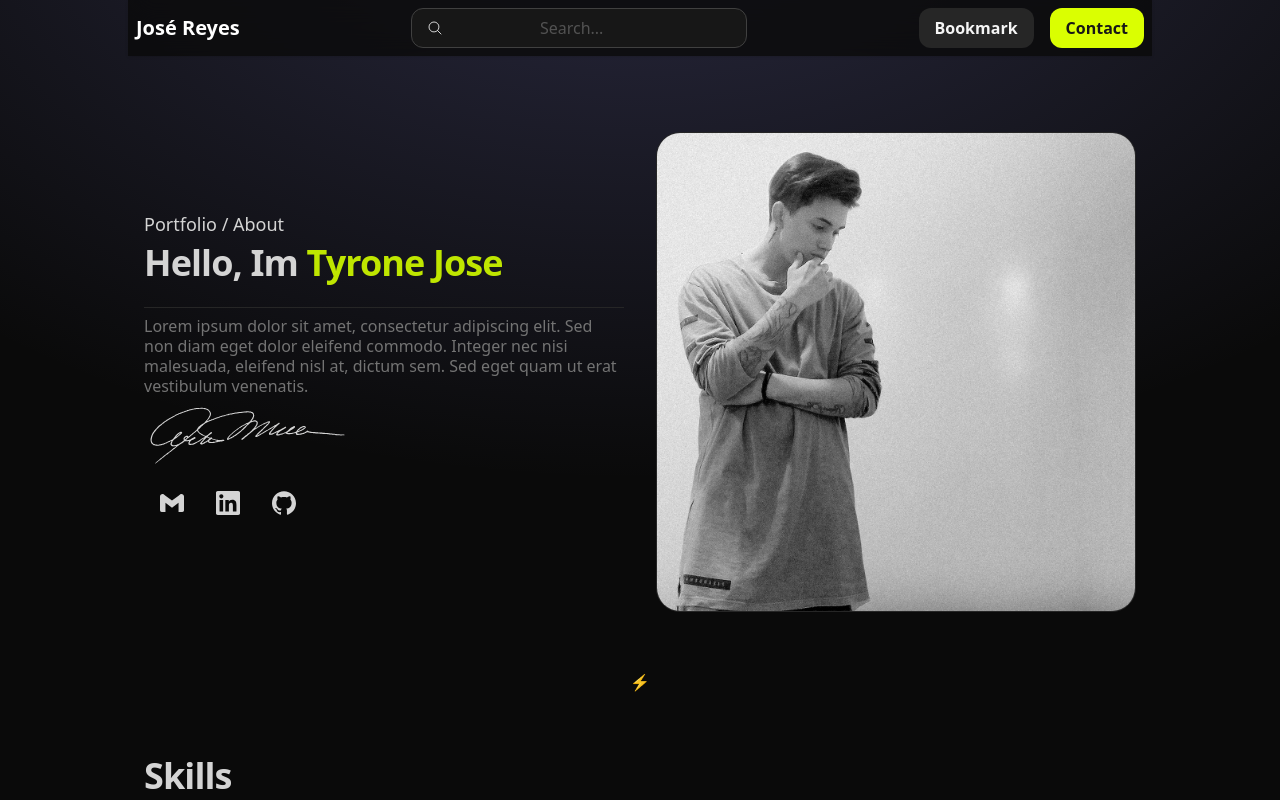
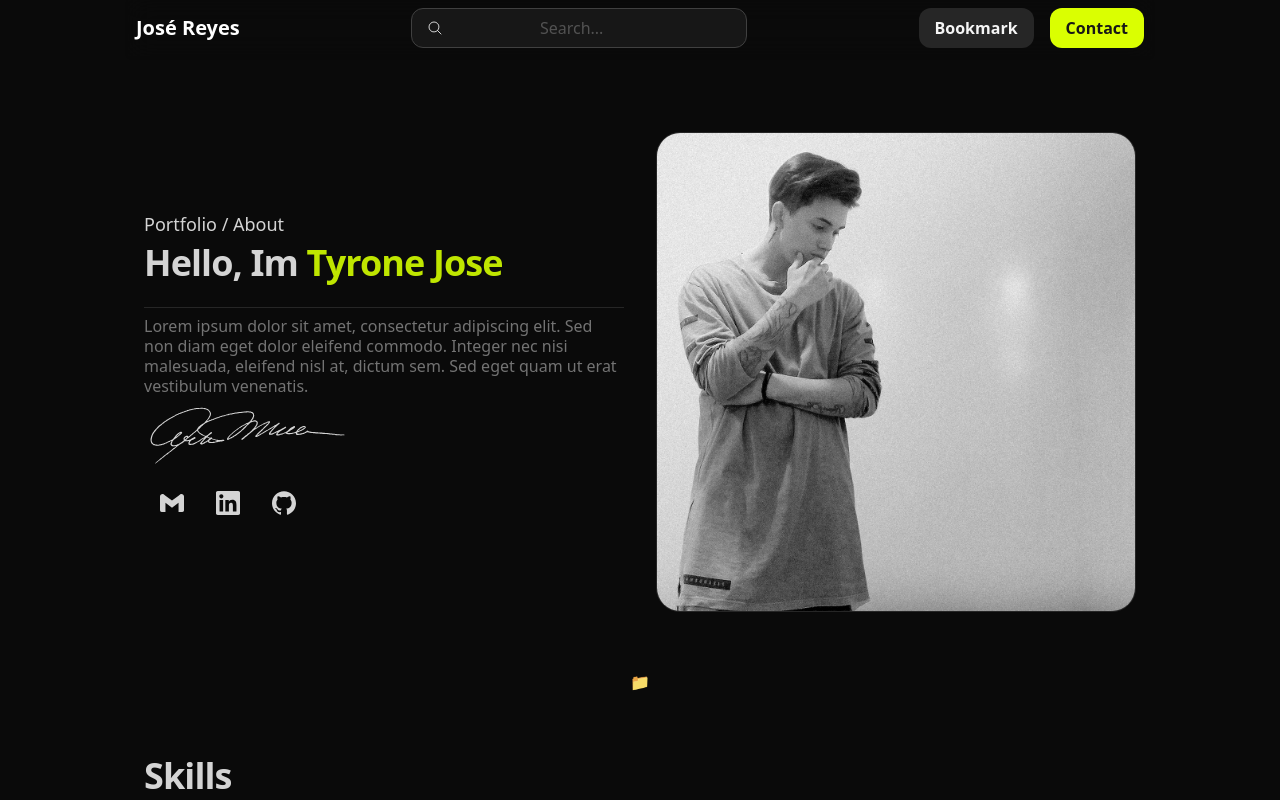
Before and after one commit to tyronejosee/project_portfolio, a React (Vite) app: page / in a window 1280 px wide. Shown: the top 800 px of the page. Built offline with nearby package versions, Linux system fonts and the light colour scheme.

Commit message:
fix: paths

```diff
--- a/src/layouts/Layout.tsx
+++ b/src/layouts/Layout.tsx
@@ -13,7 +13,6 @@ export function Layout({ children }: LayoutProps) {
       <main className="max-w-screen-lg mx-auto space-y-16 flex flex-col min-h-[650px] p-4">
         {children}
       </main>
-      <div className="absolute top-0 z-[-2] h-screen w-screen bg-neutral-950 bg-[radial-gradient(ellipse_80%_80%_at_50%_-20%,rgba(120,119,198,0.3),rgba(255,255,255,0))]"></div>
       {/* <ScrollToTop /> */}
     </>
   );
--- a/src/pages/HomePage.tsx
+++ b/src/pages/HomePage.tsx
@@ -78,7 +78,7 @@ export function HomePage() {
             <img src={profile} alt="Profile" />
           </figure>
         </div>
-        <div className="text-center animate-pulse">⚡</div>
+        <div className="text-center animate-pulse">📁</div>
       </section>
 
       {/* Skills Section */}
--- a/vite.config.ts
+++ b/vite.config.ts
@@ -4,5 +4,6 @@ import react from "@vitejs/plugin-react-swc";
 // https://vitejs.dev/config/
 export default defineConfig({
   plugins: [react()],
-  base: "https://tyronejosee.github.io/project_portfolio",
+  base: "https://tyronejosee.github.io/",
+  //base: "https://tyronejosee.github.io/project_portfolio",
 });
```
